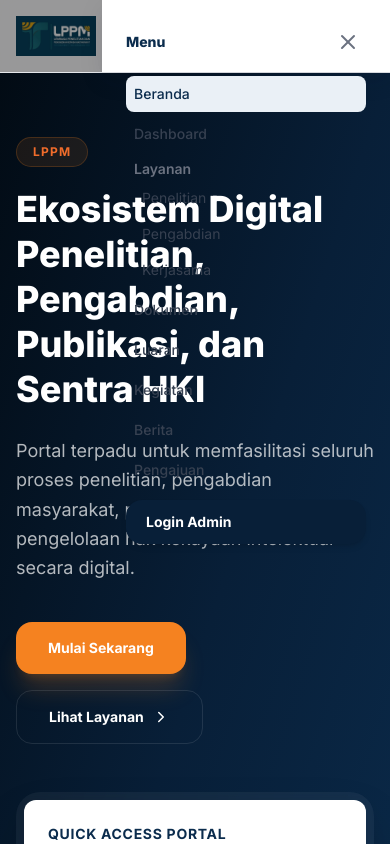
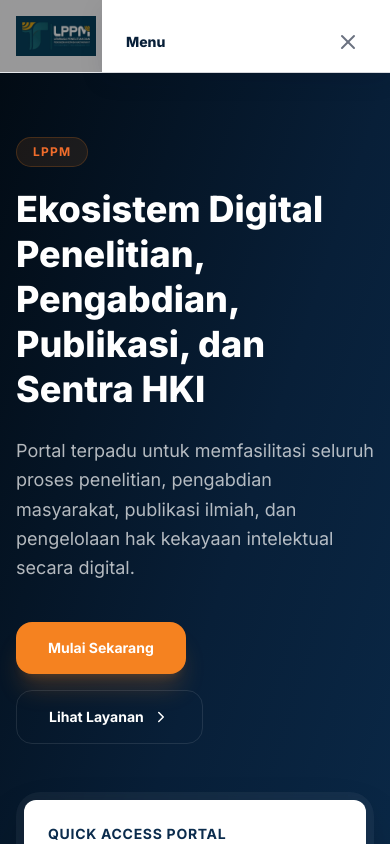
Before and after one commit to bay2514/LPPM, a React (Vite) app in the folder frontend/: page / in a window 390 px wide. Both pictures are taken after a click on the button "Buka menu". Shown: the top 844 px of the page. Built offline with nearby package versions, Linux system fonts and the light colour scheme.

Commit message:
fix(public): fix dropdown menu blur closing prematurely and add active state styling for Layanan and child links

```diff
--- a/frontend/src/public/layouts/Navbar.jsx
+++ b/frontend/src/public/layouts/Navbar.jsx
@@ -86,20 +86,32 @@
             item.children ? (
               <div key={item.label} className="relative">
                 <button
-                  className="flex items-center gap-1 rounded-xl px-4 py-2.5 text-sm font-bold text-navy-900 hover:bg-canvas transition-colors"
+                  className={`flex items-center gap-1 rounded-xl px-4 py-2.5 text-sm font-bold transition-colors ${
+                    item.children.some((c) => pathname === c.to)
+                      ? "bg-orange-50 text-orange-700"
+                      : "text-navy-900 hover:bg-canvas"
+                  }`}
                   onClick={() => setOpenDropdown((s) => !s)}
-                  onBlur={() => setTimeout(() => setOpenDropdown(false), 120)}
+                  onBlur={(e) => {
+                    if (!e.currentTarget.parentElement.contains(e.relatedTarget)) {
+                      setOpenDropdown(false);
+                    }
+                  }}
                 >
                   {item.label}
                   <ChevronDown size={16} />
                 </button>
                 {openDropdown && (
-                  <div className="absolute left-0 top-full mt-2 w-48 rounded-2xl border border-line bg-white p-2 shadow-2xl">
+                  <div className="absolute left-0 top-full mt-2 w-48 rounded-2xl border border-line bg-white p-2 shadow-2xl z-50">
                     {item.children.map((c) => (
                       <Link
                         key={c.label}
                         to={c.to}
-                        className="block rounded-xl px-4 py-2.5 text-sm font-semibold text-navy-900 hover:bg-orange-50 hover:text-orange-700 transition-colors"
+                        className={`block rounded-xl px-4 py-2.5 text-sm font-semibold transition-colors ${
+                          pathname === c.to
+                            ? "bg-orange-50 text-orange-700"
+                            : "text-navy-900 hover:bg-orange-50 hover:text-orange-700"
+                        }`}
                         onClick={() => setOpenDropdown(false)}
                       >
                         {c.label}
@@ -142,39 +154,45 @@
       {open && (
         <div className="fixed inset-0 z-50 bg-black/40 min-[900px]:hidden" onClick={() => setOpen(false)}>
           <div
-            className="absolute right-0 top-0 h-full w-72 bg-surface p-6 shadow-lift"
+            className="absolute right-0 top-0 h-full w-72 bg-surface p-6 shadow-lift overflow-y-auto"
             onClick={(e) => e.stopPropagation()}
           >
-            <div className="flex items-center justify-between pb-4">
-              <span className="text-sm font-extrabold text-navy-800">Menu</span>
+            <div className="flex items-center justify-between pb-4 border-b border-line mb-4">
+              <span className="text-sm font-extrabold text-navy-900">Menu</span>
               <button className="inline-flex h-9 w-9 items-center justify-center rounded-md text-ink-500 hover:bg-canvas" onClick={() => setOpen(false)}>
                 <X size={24} />
               </button>
             </div>
-            <div className="flex flex-col gap-1">
+            <div className="flex flex-col gap-2">
               {links.map((item) =>
                 item.children ? (
-                  <div key={item.label}>
-                    <span className="px-2 py-2 text-sm font-semibold text-ink-500">{item.label}</span>
+                  <div key={item.label} className="flex flex-col gap-1">
+                    <span className="px-2 py-2 text-sm font-bold text-navy-900">{item.label}</span>
+                    <div className="flex flex-col gap-1 pl-3 border-l-2 border-line ml-2">
                       {item.children.map((c) => (
                         <Link
                           key={c.label}
                           to={c.to}
                           onClick={() => setOpen(false)}
-                        className="block rounded-md px-4 py-2 text-sm text-ink-700 hover:bg-canvas"
+                          className={`rounded-md px-3 py-2 text-sm font-medium transition-colors ${
+                            pathname === c.to
+                              ? "bg-navy-50 text-navy-800 font-bold"
+                              : "text-ink-700 hover:bg-canvas"
+                          }`}
                         >
                           {c.label}
                         </Link>
                       ))}
+                    </div>
                   </div>
                 ) : (
                   <Link
                     key={item.label}
                     to={item.to}
                     onClick={() => setOpen(false)}
-                    className={`rounded-md px-2 py-2 text-sm font-medium ${
+                    className={`rounded-md px-3 py-2 text-sm font-medium transition-colors ${
                       pathname === item.to
-                        ? "bg-navy-50 text-navy-800"
+                        ? "bg-navy-50 text-navy-800 font-bold"
                         : "text-ink-700 hover:bg-canvas"
                     }`}
                   >
@@ -182,7 +200,7 @@
                   </Link>
                 )
               )}
-              <div className="mt-2">
+              <div className="mt-4 pt-4 border-t border-line">
                 <AuthLink onNavigate={() => setOpen(false)} />
               </div>
             </div>
```
Lines whose indentation alone changed are shown as unchanged.
